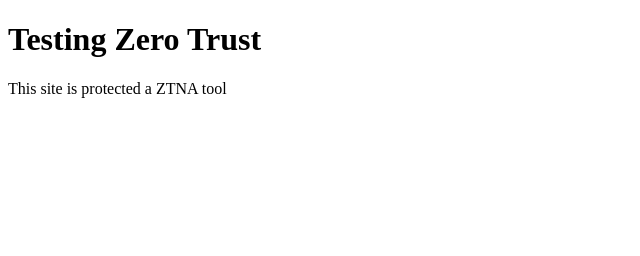
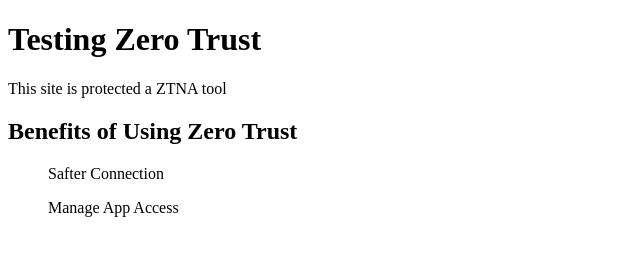
Before and after one commit to WestonLCagle/Demo-Time, a plain HTML site: page index.html in a window 1280 px wide. Shown: the whole page, without its empty margins (0-640 px from the left). Drawn offline with Linux system fonts and the light colour scheme.

Commit message:
List of benefits part 1

```diff
--- a/index.html
+++ b/index.html
@@ -6,5 +6,10 @@
 <body>
   <h1>Testing Zero Trust</h1>
   <p>This site is protected a ZTNA tool</p>
+  <h2>Benefits of Using Zero Trust</h2>
+  <ul>
+    <p>Safter Connection</p>
+    <p>Manage App Access</p>
+  </ul>
 </body>
 </html>
```
